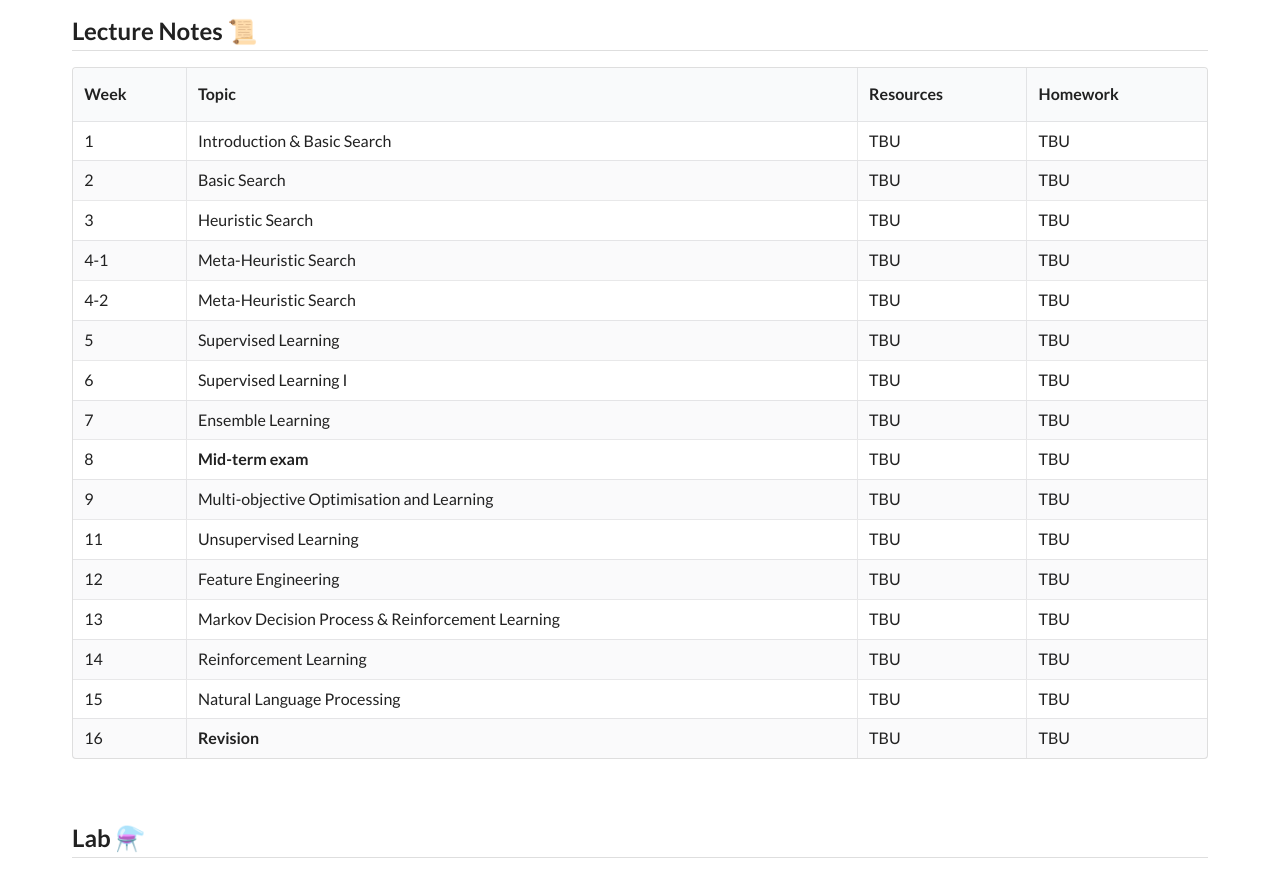
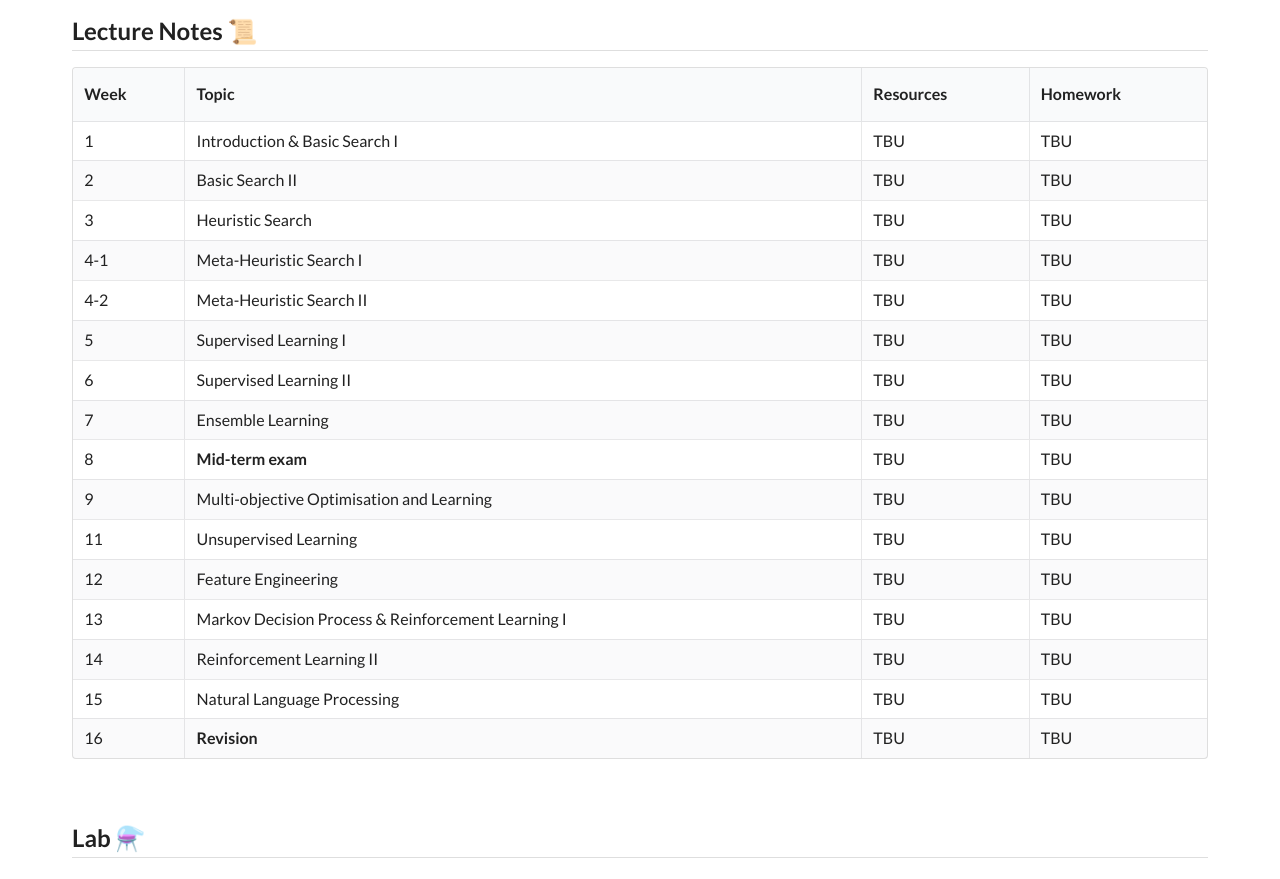
Before and after one commit to SUSTech-CS-Courses/AAI, a plain HTML site: page index.html in a window 1280 px wide. Shown: the part 700-1579 px from the top of the page. Drawn offline with Linux system fonts and the light colour scheme.

Commit message:
update outline

```diff
--- a/index.html
+++ b/index.html
@@ -128,7 +128,7 @@
         <tbody>
         <tr>
             <td>1</td>
-            <td>Introduction & Basic Search</td>
+            <td>Introduction & Basic Search I</td>
             <td class="new-0907">
                 TBU
             </td>
@@ -136,7 +136,7 @@
         </tr>
         <tr>
             <td>2</td>
-            <td>Basic Search</td>
+            <td>Basic Search II</td>
             <td class="new-0914">
                 TBU
             </td>
@@ -152,7 +152,7 @@
         </tr>
         <tr>
             <td>4-1</td>
-            <td>Meta-Heuristic Search</td>
+            <td>Meta-Heuristic Search I</td>
             <td class="new-0928">
                 TBU
             </td>
@@ -160,7 +160,7 @@
         </tr>
         <tr>
             <td>4-2</td>
-            <td>Meta-Heuristic Search</td>
+            <td>Meta-Heuristic Search II</td>
             <td class="new-0930">
                 TBU
             </td>
@@ -168,7 +168,7 @@
         </tr>
         <tr>
             <td>5</td>
-            <td>Supervised Learning</td>
+            <td>Supervised Learning I</td>
             <td class="new-1012">
                 TBU
             </td>
@@ -176,7 +176,7 @@
         </tr>
         <tr>
             <td>6</td>
-            <td>Supervised Learning I</td>
+            <td>Supervised Learning II</td>
             <td class="new-1019">
                 TBU
             </td>
@@ -230,7 +230,7 @@
         </tr>
         <tr>
             <td>13</td>
-            <td>Markov Decision Process & Reinforcement Learning</td>
+            <td>Markov Decision Process & Reinforcement Learning I</td>
             <td class="new-1207">
                 TBU
             </td>
@@ -240,7 +240,7 @@
         </tr>
         <tr>
             <td>14</td>
-            <td>Reinforcement Learning</td>
+            <td>Reinforcement Learning II</td>
             <td class="new-1214">
                 TBU
             </td>
```
